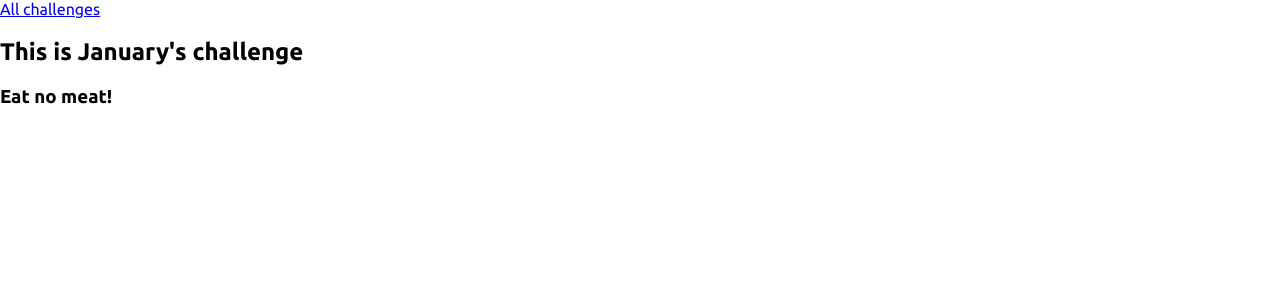
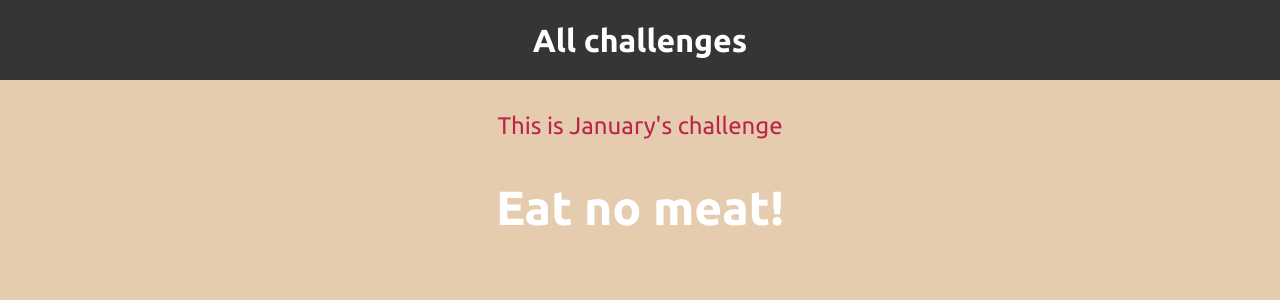
Before and after one commit to alchemistbg/udemy-python-django-the-practical-guide, a Django app: page /challenges/january in a window 1280 px wide. Shown: the top 300 px of the page. Run offline with Django 4.2, Linux system fonts and the light colour scheme.

Commit message:
Finish styling of the app
Styling is copied from the Max's code but the color styles are mine

```diff
--- /dev/null
+++ b/monthly_challenges/challenges/static/challenges/challenge.css
@@ -0,0 +1,22 @@
+h1,
+h2 {
+  text-align: center;
+  color: white;
+}
+
+h1 {
+  font-size: 1.5rem;
+  margin: 2rem 0 1rem 0;
+  font-weight: normal;
+  color: #bb2649;
+}
+
+h2 {
+  font-size: 3rem;
+  font-weight: bold;
+}
+
+.fallback {
+  text-align: center;
+  color: white;
+}
--- /dev/null
+++ b/monthly_challenges/challenges/static/challenges/includes/header.css
@@ -0,0 +1,25 @@
+header {
+  width: 100%;
+  height: 5rem;
+  background-color: #353535;
+}
+
+header nav {
+  width: 100%;
+  height: 100%;
+  display: flex;
+  justify-content: center;
+  align-items: center;
+}
+
+header nav a {
+  color: white;
+  font-size: 2rem;
+  font-weight: bold;
+  text-decoration: none;
+}
+
+header nav a:hover,
+header nav a:active {
+  color: #bb2649;
+}
--- a/monthly_challenges/challenges/templates/challenges/challenges.html
+++ b/monthly_challenges/challenges/templates/challenges/challenge.html
@@ -1,4 +1,12 @@
 {% extends 'base.html' %}
+{% load static %}
+
+
+{% block css_files %}
+	<link rel="stylesheet" href="{% static 'challenges/challenge.css' %}">
+	<link rel="stylesheet" href="{% static 'challenges/includes/header.css' %}">
+{% endblock css_files %}
+
 
 {% block page_title %}
 	{{ month | title }}'s' challenge
@@ -9,11 +17,11 @@
 
 	{% include  "challenges/includes/header.html"%}
 
-	<h2>This is {{ month| capfirst }}'s challenge</h2>
+	<h1>This is {{ month| capfirst }}'s challenge</h1>
 	{% if challenge %}
-		<h3>{{ challenge }}</h3>
+		<h2>{{ challenge }}</h2>
 	{% else %}
-		<h3>Just rest</h3>
+		<h3 class='fallback'>Just rest</h3>
 	{% endif %}
 {% endblock content %}
 
--- a/monthly_challenges/challenges/templates/challenges/index.html
+++ b/monthly_challenges/challenges/templates/challenges/index.html
@@ -1,10 +1,11 @@
 {% extends 'base.html' %}
 {% load static %}
 
+
 {% block css_files %}
-<link rel="stylesheet" href="{% static 'challenges/challenges.css' %}">
+	<link rel="stylesheet" href="{% static 'challenges/challenges.css' %}">
+	<link rel="stylesheet" href="{% static 'challenges/includes/header.css' %}">
 {% endblock css_files %}
-
 
 
 {% block page_title %}
--- a/monthly_challenges/challenges/views.py
+++ b/monthly_challenges/challenges/views.py
@@ -42,7 +42,7 @@ def monthly_challenge_by_num(request, month):
 def monthly_challenge_by_str(request, month):
     try:
         challenge = monthly_challenges[month]
-        return render(request, 'challenges/challenges.html', {
+        return render(request, 'challenges/challenge.html', {
             "month": month,
             "challenge": challenge
         })
--- a/monthly_challenges/static/styles.css
+++ b/monthly_challenges/static/styles.css
@@ -7,4 +7,6 @@ html{
 body {
 	margin: 0;
 	padding: 0;
+	background-color: #E5CCAF;
+	color: #BB2649;
 }
```
Also changed, not shown: monthly_challenges/challenges/static/challenges/challenges.css (+31 -10 lines).
